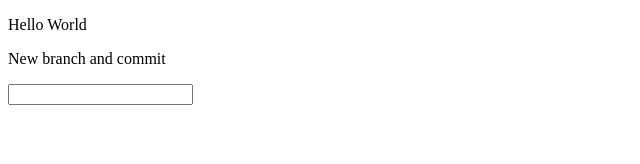
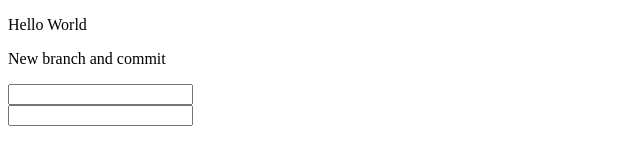
Before and after one commit to ikeuzo57/AjaxSearch, a plain HTML site: page index.html in a window 1280 px wide. Shown: the whole page, without its empty margins (0-640 px from the left). Drawn offline with Linux system fonts and the light colour scheme.

Commit message:
Added Form to html

```diff
--- a/index.html
+++ b/index.html
@@ -8,5 +8,10 @@
 	<p>Hello World</p>
 	<P>New branch and commit</P>
 	<input type="" name="">
+	<form>
+		<label>
+		<input type="" name="">
+		</label>
+	</form>
 </body>
 </html>
```
